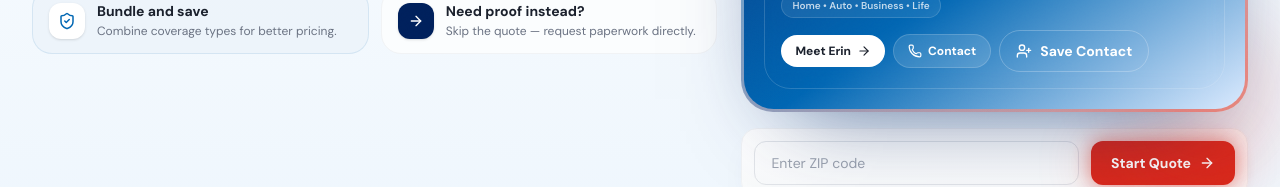
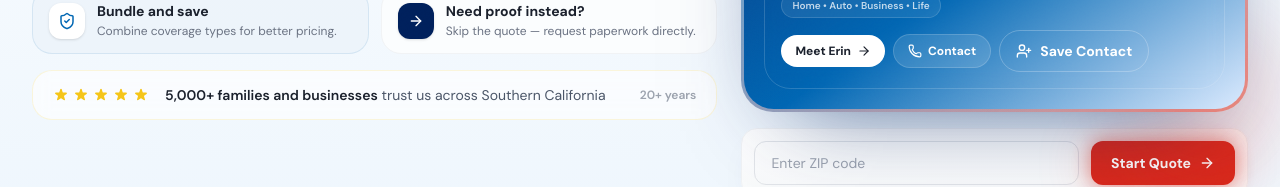
Before and after one commit to willsigmon/allsberryins, a Next.js app: page / in a window 1280 px wide. Shown: the part 527-714 px from the top of the page. Built offline with nearby package versions, Linux system fonts and the light colour scheme; no server answers.

Commit message:
feat: add social proof strip under hero cards — 5-star rating + 5,000+ trust line + 20+ years

```diff
--- a/src/components/sections/hero-section.tsx
+++ b/src/components/sections/hero-section.tsx
@@ -194,6 +194,18 @@
                 </div>
               </Link>
             </div>
+
+            <div className="mt-4 flex items-center gap-4 rounded-[1.25rem] border border-gold/15 bg-white/60 px-5 py-3.5 backdrop-blur-sm">
+              <div className="flex items-center gap-1 text-gold">
+                {Array.from({ length: 5 }).map((_, i) => (
+                  <svg key={i} className="h-4 w-4 fill-current" viewBox="0 0 20 20"><path d="M9.049 2.927c.3-.921 1.603-.921 1.902 0l1.07 3.292a1 1 0 00.95.69h3.462c.969 0 1.371 1.24.588 1.81l-2.8 2.034a1 1 0 00-.364 1.118l1.07 3.292c.3.921-.755 1.688-1.54 1.118l-2.8-2.034a1 1 0 00-1.175 0l-2.8 2.034c-.784.57-1.838-.197-1.539-1.118l1.07-3.292a1 1 0 00-.364-1.118L2.98 8.72c-.783-.57-.38-1.81.588-1.81h3.461a1 1 0 00.951-.69l1.07-3.292z" /></svg>
+                ))}
+              </div>
+              <p className="flex-1 text-sm text-gray-600">
+                <span className="font-semibold text-gray-900">5,000+ families and businesses</span> trust us across Southern California
+              </p>
+              <span className="hidden shrink-0 text-xs font-semibold text-gray-400 sm:inline">20+ years</span>
+            </div>
           </div>
 
           {/* Right column — Erin's profile card only */}
```
